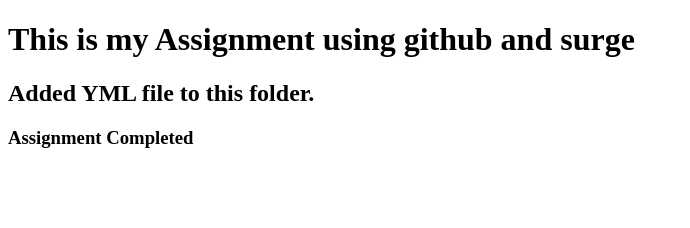
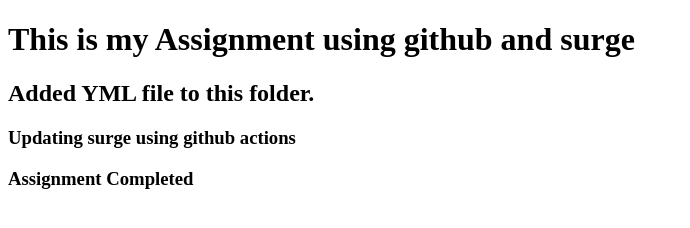
Before and after one commit to MuhammadAmmarSiddiqui/PIAIC-Bootcamp-2020, a plain HTML site: page index.html in a window 1280 px wide. Shown: the whole page, without its empty margins (0-690 px from the left). Drawn offline with Linux system fonts and the light colour scheme.

Commit message:
Updated index.html

```diff
--- a/index.html
+++ b/index.html
@@ -8,6 +8,8 @@
 <body>
     <h1>This is my Assignment using github and surge</h1>
     <h2>Added YML file to this folder.</h2>
+    <h3>Updating surge using github actions</h3>
     <h3>Assignment Completed</h3>
+
 </body>
 </html>
```
